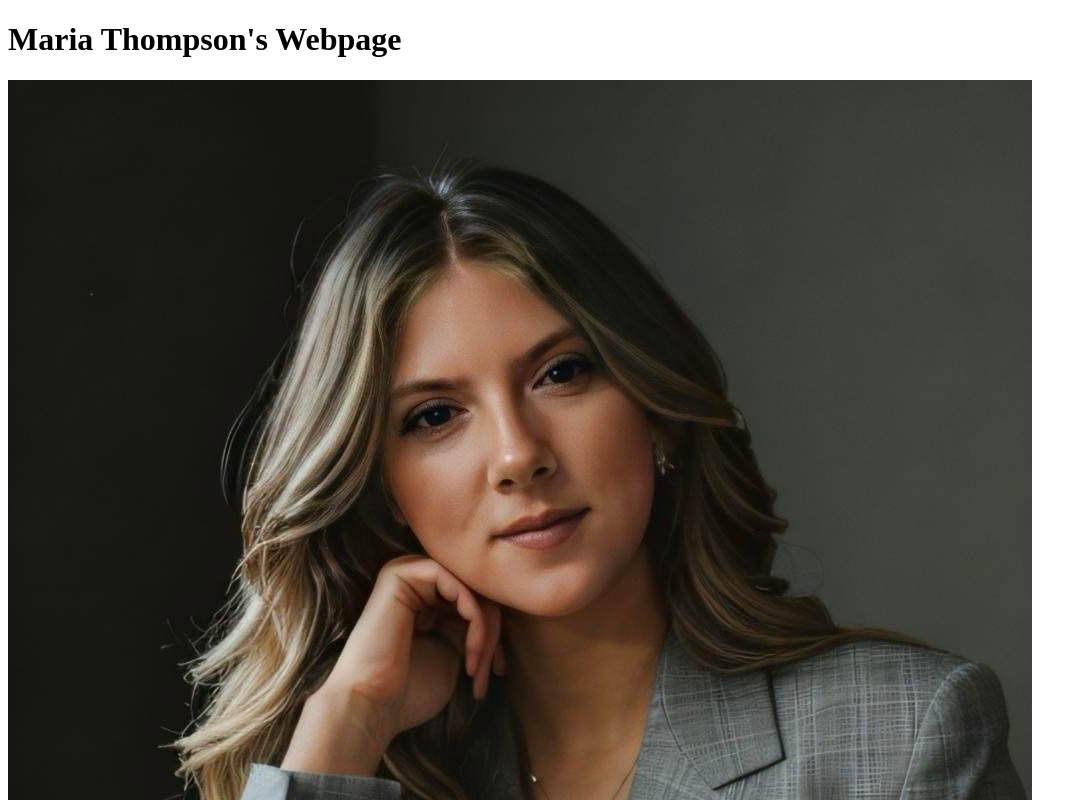
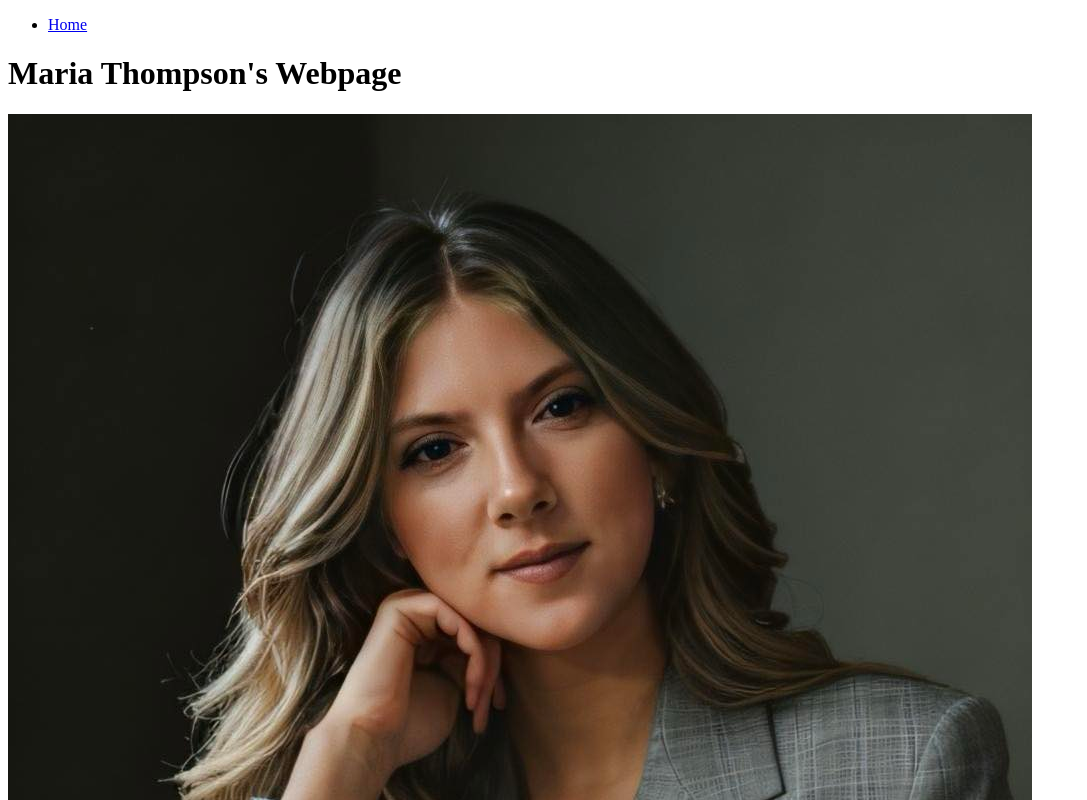
Before and after one commit to MariaLouise1/AlphaDevs-Project1, a plain HTML site: page index.html in a window 1280 px wide. Shown: the top 800 px of the page, without its empty margins (0-1087 px from the left). Drawn offline with Linux system fonts and the light colour scheme.

Commit message:
Semantics

```diff
--- a/index.html
+++ b/index.html
@@ -6,6 +6,14 @@
     <title>Maria's Website</title>
 </head>
 <body>
+    <header>
+        <nav>
+            <ul>
+                <li><a href="index.html">Home</a></li>
+            </ul>
+        </nav>
+    </header>
+    <main>
     <h1>Maria Thompson's Webpage</h1>
         <img src="Maria.jpg" alt="profile picture">
 
@@ -64,5 +72,10 @@
     <img src="https://picsum.photos/200" alt"">
     <audio src="chill.mp3" controls></audio>
     <video src="beach.mp4" controls></video>
+    </main>
+
+    <footer>
+        <p>Copyright: © 2024</p>
+    </footer>
     </body>
 </html>
```
